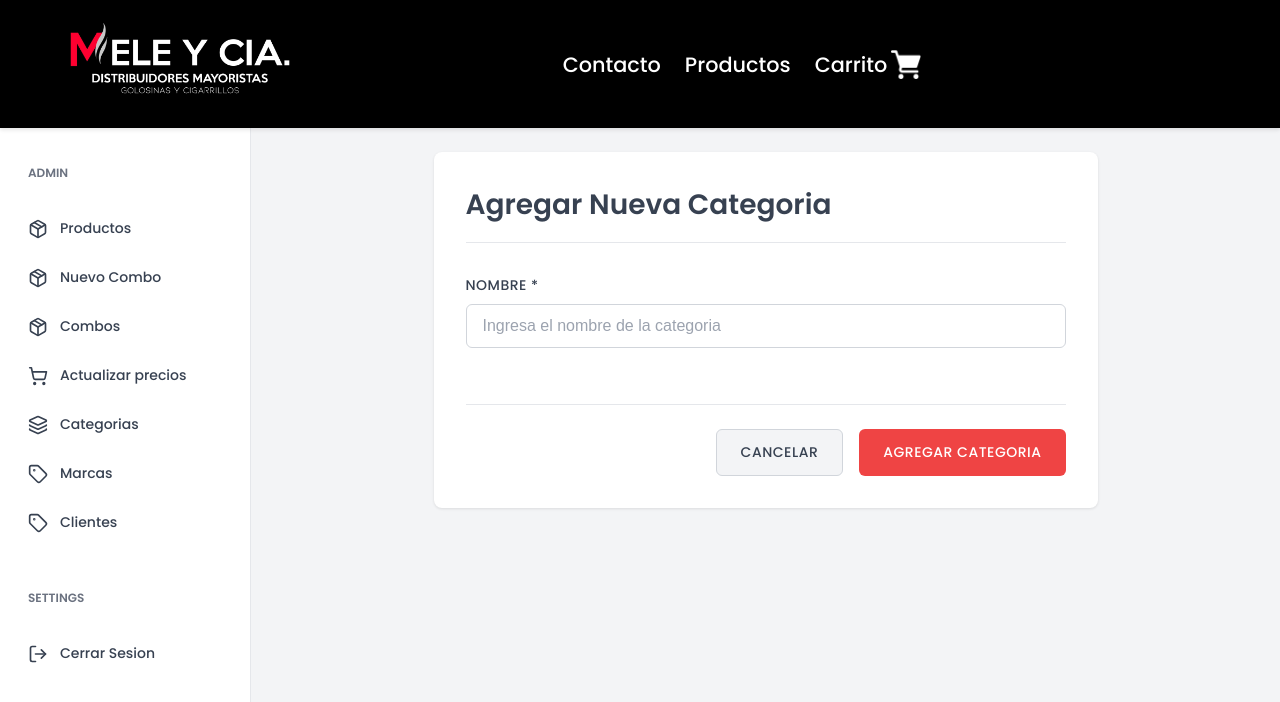
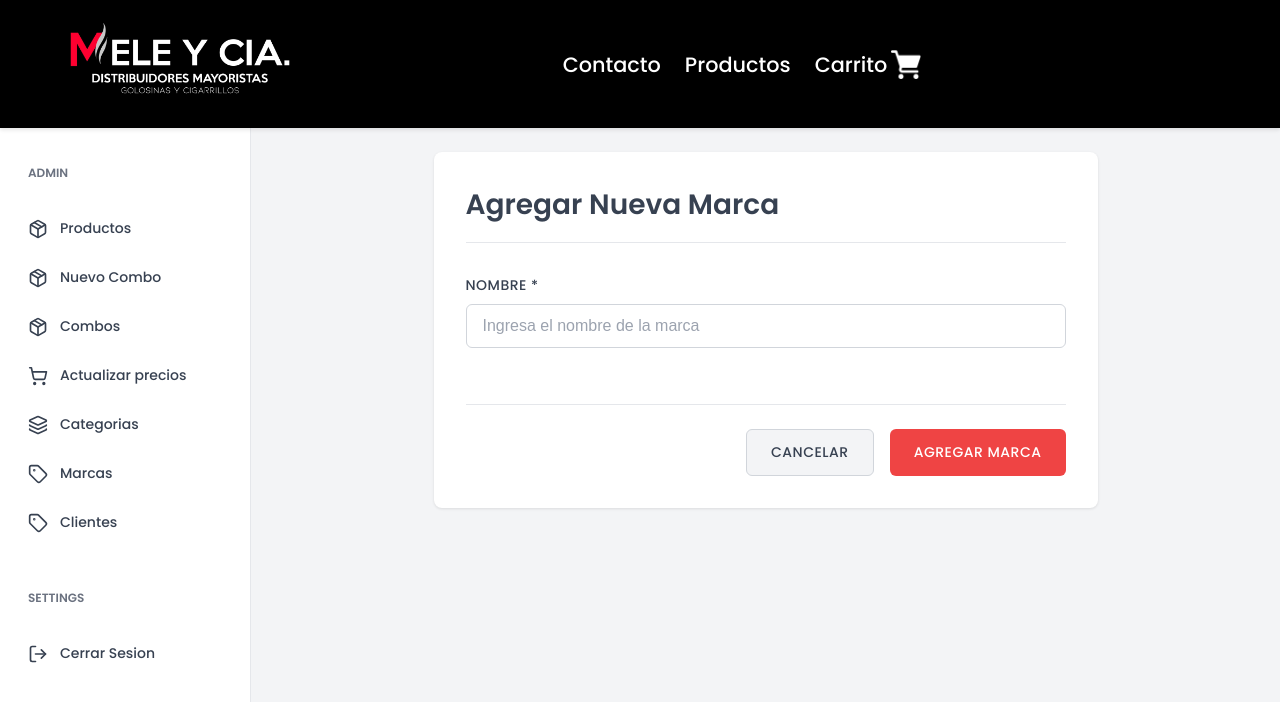
Before and after one commit to Bautistagl/meleycia, a Next.js app: page /admin/marcas in a window 1280 px wide. Shown: the top 702 px of the page. Built offline with nearby package versions, Linux system fonts and the light colour scheme; no server answers.

Commit message:
hotfix add marca

```diff
--- a/src/app/admin/marcas/page.tsx
+++ b/src/app/admin/marcas/page.tsx
@@ -1,9 +1,10 @@
 import CategoriaForm from "../categorias/catForm";
+import BrandUploadForm from "./brandForm";
 
 export default function Page() {
   return (
     <div>
-      <CategoriaForm />
+      <BrandUploadForm />
     </div>
   );
 }
```
